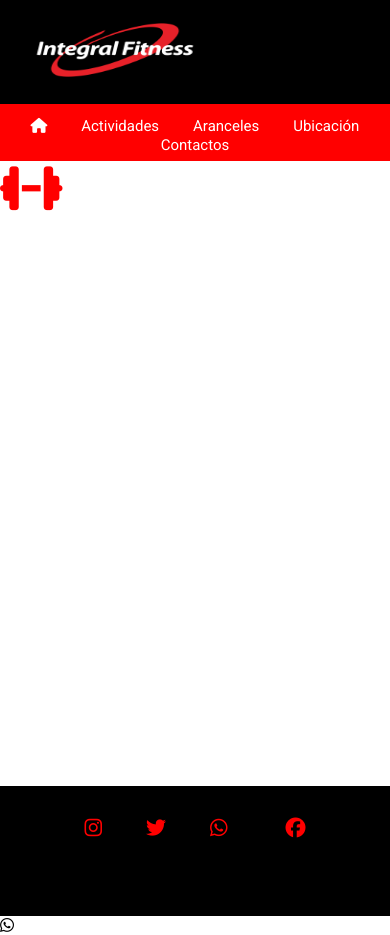
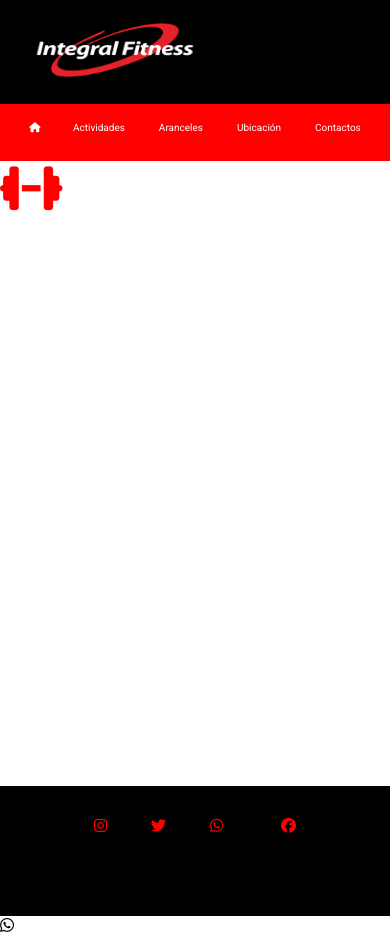
Before and after one commit to cmartinf/TPO, a plain HTML site: page index.html in a window 390 px wide. Drawn offline with Linux system fonts and the light colour scheme; a web font is replaced by a local one.

Commit message:
prueba 9

```diff
--- a/CSS/aranceles.css
+++ b/CSS/aranceles.css
@@ -123,7 +123,7 @@ a {
 
 @media (max-width: 960px) {
     .nav {
-        font-size: 20px;
+        font-size: 10px;
     }
 
 }
--- a/CSS/index.css
+++ b/CSS/index.css
@@ -71,12 +71,12 @@ footer {
 @media (max-width: 800px){
 
     .nav {
-        font-size: 15px;
+        font-size: 10px;
         margin: 15px;
     }
     .logoFooter {
         margin: 20px;
         color: red;
-        font-size: 20px;
+        font-size: 15px;
     }
 }
--- a/CSS/ubicacion.css
+++ b/CSS/ubicacion.css
@@ -30,7 +30,7 @@ nav :hover {
 
   @media (max-width: 960px) {
     .nav {
-        font-size: 20px;
+        font-size: 10px;
     }
 
 
```
Also changed, not shown: Imagenes/logo_whatsapp.png (deleted).
